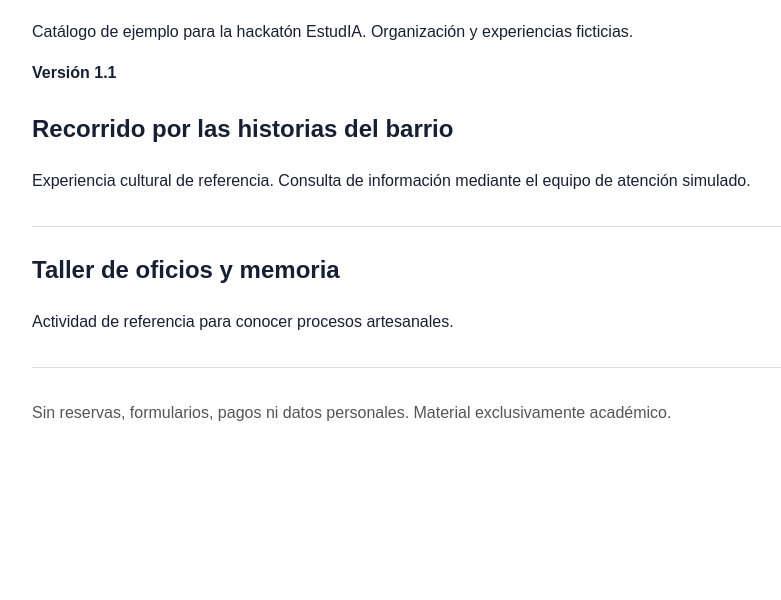
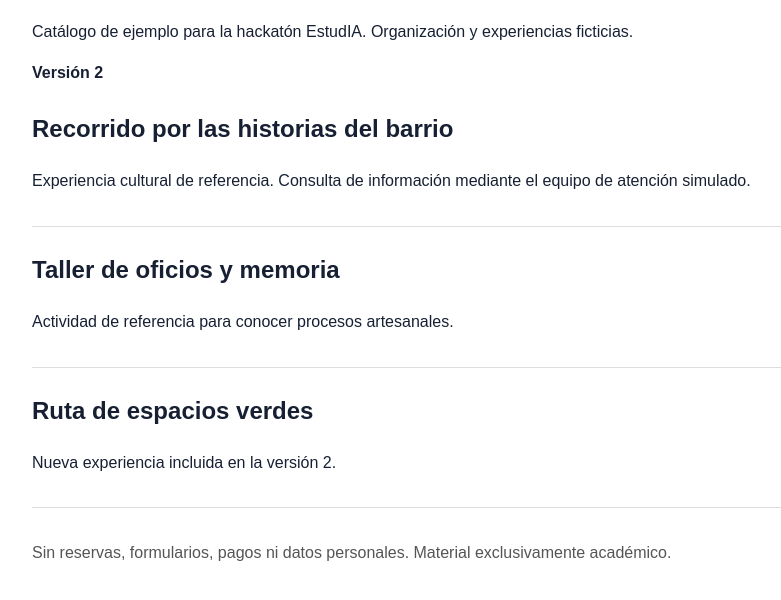
Before and after one commit to ruta-local-hackaton/ruta-local, a plain HTML site: page sitio/index.html in a window 1280 px wide. Shown: the part 94-694 px from the top of the page, without its empty margins (178-959 px from the left). Drawn offline with Linux system fonts and the light colour scheme.

Commit message:
Actualiza el catálogo a la versión 2

```diff
--- a/sitio/index.html
+++ b/sitio/index.html
@@ -1 +1 @@
-<!doctype html><html lang="es"><head><meta charset="utf-8"><meta name="viewport" content="width=device-width, initial-scale=1"><title>Ruta Local - Catálogo ficticio</title><link rel="stylesheet" href="styles.css"></head><body><h1>Ruta Local</h1><p>Catálogo de ejemplo para la hackatón EstudIA. Organización y experiencias ficticias.</p><p><strong>Versión 1.1</strong></p><article><h2>Recorrido por las historias del barrio</h2><p>Experiencia cultural de referencia. Consulta de información mediante el equipo de atención simulado.</p></article><article><h2>Taller de oficios y memoria</h2><p>Actividad de referencia para conocer procesos artesanales.</p></article><footer>Sin reservas, formularios, pagos ni datos personales. Material exclusivamente académico.</footer></body></html>
+<!doctype html><html lang="es"><head><meta charset="utf-8"><meta name="viewport" content="width=device-width, initial-scale=1"><title>Ruta Local - Catálogo ficticio</title><link rel="stylesheet" href="styles.css"></head><body><h1>Ruta Local</h1><p>Catálogo de ejemplo para la hackatón EstudIA. Organización y experiencias ficticias.</p><p><strong>Versión 2</strong></p><article><h2>Recorrido por las historias del barrio</h2><p>Experiencia cultural de referencia. Consulta de información mediante el equipo de atención simulado.</p></article><article><h2>Taller de oficios y memoria</h2><p>Actividad de referencia para conocer procesos artesanales.</p></article><article><h2>Ruta de espacios verdes</h2><p>Nueva experiencia incluida en la versión 2.</p></article><footer>Sin reservas, formularios, pagos ni datos personales. Material exclusivamente académico.</footer></body></html>
```
